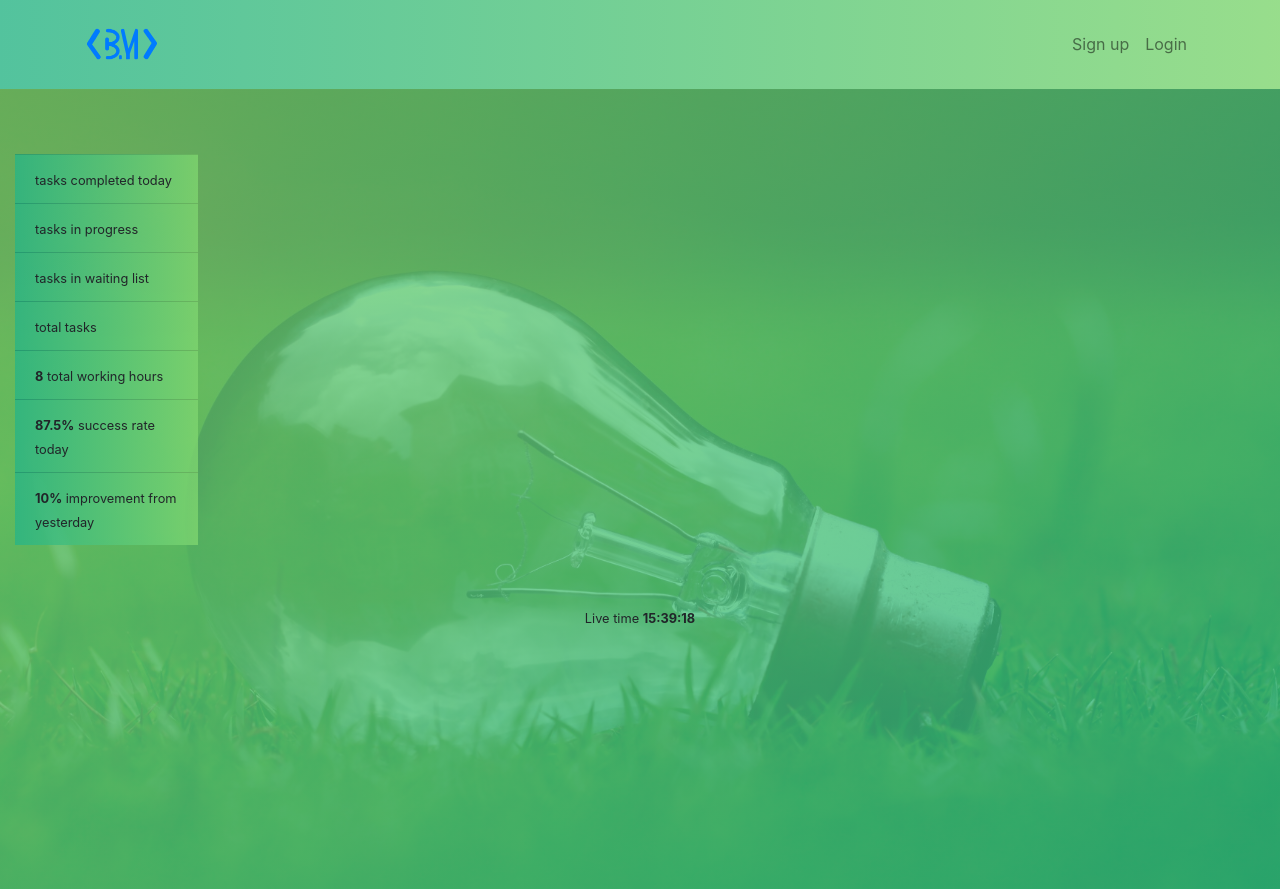
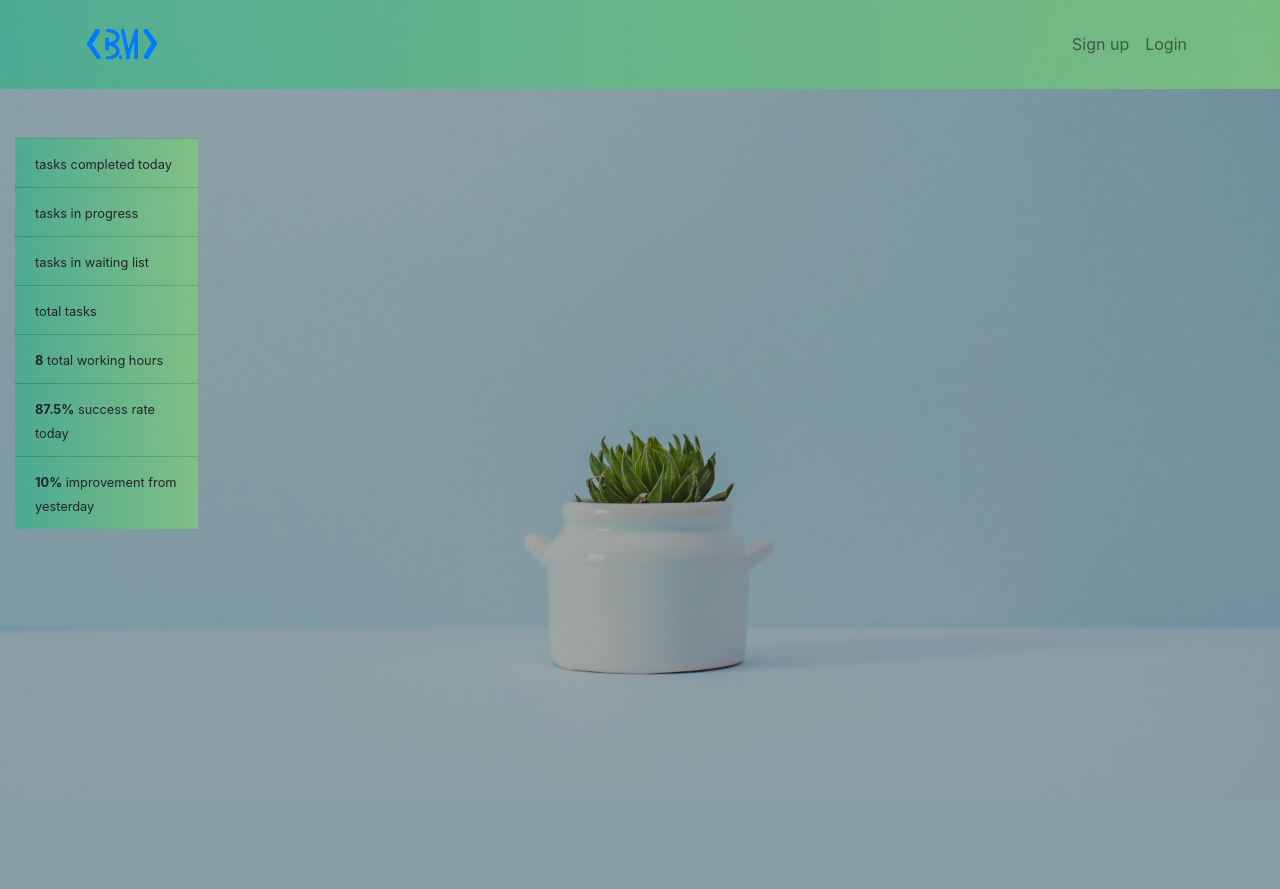
Before and after one commit to BrianMwevi/TaskManager, a Django app: page /tasks/ in a window 1280 px wide. After the commit the page ends 689 px from the top, so only its background shows below. Run offline with Django 3.2, Linux system fonts and the light colour scheme; data that the repository does not hold is empty; some libraries are stand-ins or nearby versions; some web fonts are replaced.

Commit message:
Changed bg, task header icons color

```diff
--- a/Taskproject/static/css/style.css
+++ b/Taskproject/static/css/style.css
@@ -1,5 +1,5 @@
 .home-bg {
-    background-image: linear-gradient(to right bottom, rgba(126, 213, 111, 0.8), rgba(40, 180, 133, 0.8)), url(../img/home.jpg);
+    background-image: linear-gradient(to right bottom, rgba(0,0,0, .3), rgba(0,0,0, .3)), url(../img/home2.jpg);
 	background-attachment: fixed;
 	background-position: center center;
 	background-size: cover;
@@ -7,10 +7,11 @@
 	/*height: auto;*/
 	position: relative;
 	min-height: 100vh;
+	padding-top: 6rem;
 }
 
 .gradient {
-	background:linear-gradient(to left,rgba(126, 213, 111, 0.8),rgba(40, 180, 133, 0.8));
+	background:linear-gradient(to left,rgba(126, 213, 111, .6),rgba(40, 180, 133, .6));
 }
 
 
@@ -88,3 +89,11 @@
 .new:hover {
 	transform: scale(1.2);
 }
+
+.head-fa {
+	background-image: -webkit-linear-gradient(180deg, rgba(126, 213, 111, 0.9) 0%,rgba(40, 180, 133, 0.9) 100%);
+    background-image: -moz-linear-gradient(180deg, rgba(126, 213, 111, 0.9) 0%,rgba(40, 180, 133, 0.9) 100%);
+    background-image: -ms-linear-gradient(180deg, rgba(126, 213, 111, 0.9) 0%,rgba(40, 180, 133, 0.9) 100%);
+    -webkit-background-clip: text;
+    color: transparent;
+}
--- a/Taskproject/static/js/custom.js
+++ b/Taskproject/static/js/custom.js
@@ -76,7 +76,7 @@
                         <div class='form-group'><textarea name='content' class='form_create form-control border-0' required='' autofocus='' id='detail" + taskId + "'" + ">" + detail + "</textarea></div>\
                         <input type='submit' class='btn gradient' value='Update' id='submit" + taskId + "'" + "></form></div><div draggable='true' ondragenter='dragEnter(event)' ondragleave='dragLeave(event)' ondragstart='drag(event)'\
                         id='card" + taskId + "'" + " class='card gradient collapse task-card py-2 pl-3'><div class='card-drag' id='drag" + taskId + "'" + "></div><span><h5 class='d-inline py-2' id='header" + taskId + "'" + "> " + title +
-                        "</h5><i class='edit btn btn-sm  fa fa-pencil text-success' onclick='updateForm()' id='" + taskId + "'" + ">\
+                        "</h5><i class='edit btn btn-sm  fa fa-pencil text-white' onclick='updateForm()' id='" + taskId + "'" + ">\
                         </i><i class='delete btn btn-sm fa' onclick='deleteTask()' id='delete" + taskId + "'" + "></i></span><small id='date" + taskId + "'>" + createdDate + "</small></div>"
     if (cat.category == 1) {
 
@@ -104,7 +104,7 @@
             inprogress += 1
             $("#inprogressTasks").append(tasksDisplay);
         }
-        document.getElementById("card" + taskId).style.opacity = ".95";
+        // document.getElementById("card" + taskId).style.opacity = ".95";
         $("#delete" + taskId).addClass("fa-close")
         $("#date" + taskId).replaceWith("<small id='date" + taskId + "'><span class='fa fa-square pr-1'></span>" + createdDate + "</small>")
         taskSummary()
@@ -120,7 +120,7 @@
             $("#completedTasks").before(tasksDisplay);
         }
         $("#delete" + taskId).addClass("fa-trash")
-        document.getElementById("card" + taskId).style.opacity = ".85";
+        // document.getElementById("card" + taskId).style.opacity = ".85";
         $("#header" + taskId).replaceWith("<h5 class='d-inline'><strike>" + title + "</strike></h5>")
         $("#date" + taskId).replaceWith("<small id='date" + taskId + "'><span class='fa fa-check-square pr-1'></span>" + endDate + "</small>")
         taskSummary()
--- a/Taskproject/taskapp/templates/taskapp/task_list.html
+++ b/Taskproject/taskapp/templates/taskapp/task_list.html
@@ -4,7 +4,11 @@
 
 {% block body_block %}
 {% csrf_token %}
-<section class="py-4 home-bg">
+<section class="home-bg">
+
+	<div class="container-stretch">
+
+	</div>
 
 	<div class="container-fluid">
 
@@ -14,7 +18,7 @@
 
 			<div class="col-sm-2">
 
-				<h3 class="text-center"><i class="fa fa-bell"></i></h3>
+				<h3 class="text-center"><i class="fa fa-bell head-fa"></i></h3>
 
 				<ul class="list-group list-group-flush p-0">
 
@@ -44,7 +48,7 @@
 
 					<div class="col-sm-4 defaultHeight" ondrop="drop(event, this)"  ondragover="allowDrop(event)" id="waiting">
 
-						<h3 class="text-center"><strong><i class="fa fa-plus new" onclick="newTask()"></i></strong></h3>
+						<h3 class="text-center"><strong><i class="fa fa-plus new head-fa" onclick="newTask()"></i></strong></h3>
 
 						<!-- Create task form -->
 
@@ -73,7 +77,7 @@
 
 					<div class="col-sm-4 defaultHeight" ondrop="drop(event, this)"  ondragover="allowDrop(event)" id="inprogress">
 
-						<h3 class="text-center"><i class="fa fa-square"></i></h3>
+						<h3 class="text-center"><i class="fa fa-square head-fa"></i></h3>
 
 	 					<!-- Progress tasks -->
 
@@ -85,7 +89,7 @@
 
 					<div class="col-sm-4 defaultHeight" ondrop="drop(event, this)"  ondragover="allowDrop(event)" id="complete">
 
-						<h3 class="text-center"><i class="fa fa-check-square"></i></h3>
+						<h3 class="text-center"><i class="fa fa-check-square head-fa"></i></h3>
 
 						<!-- Completed tasks -->
 
@@ -101,12 +105,6 @@
 
 		</div>
 
-		<div class="row">
-			<div class="col text-center">
-				<li class="list-group-item bg-transparent border-0"><small> Live time <strong id="liveTime"></strong></small></li>
-			</div>
-		</div>
-
 	</div>
 
 </section>
--- a/Taskproject/templates/base.html
+++ b/Taskproject/templates/base.html
@@ -25,7 +25,7 @@
 
 <body>
 
-	<nav class="navbar navbar-expand-lg navbar-light gradient sticky-top">
+	<nav class="navbar navbar-expand-lg navbar-light gradient fixed-top">
 
 		<div class="container">
 
```
Also changed, not shown: Taskproject/static/img/home1.jpg (added), Taskproject/static/img/home2.jpg (added), Taskproject/static/img/home4.jpg (added).
